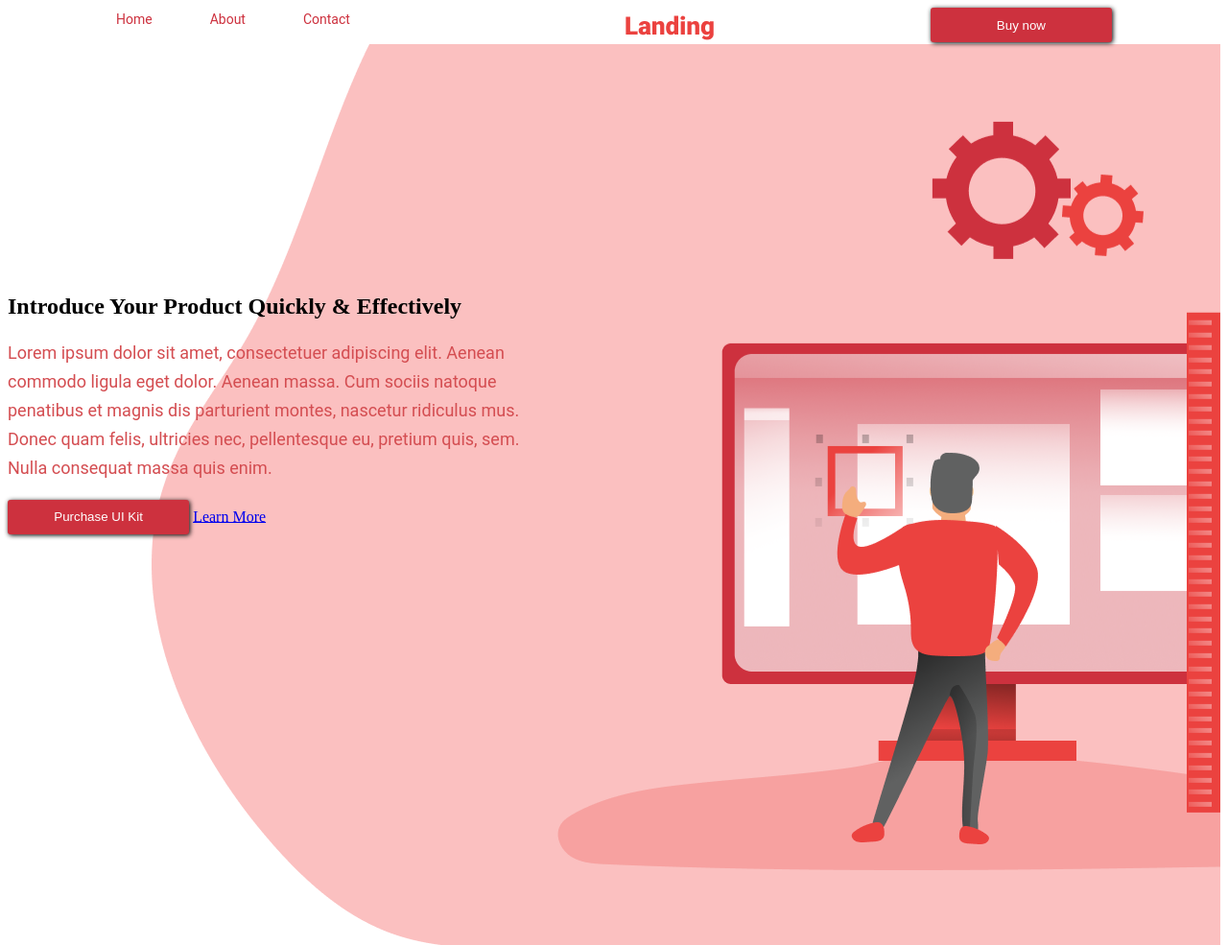
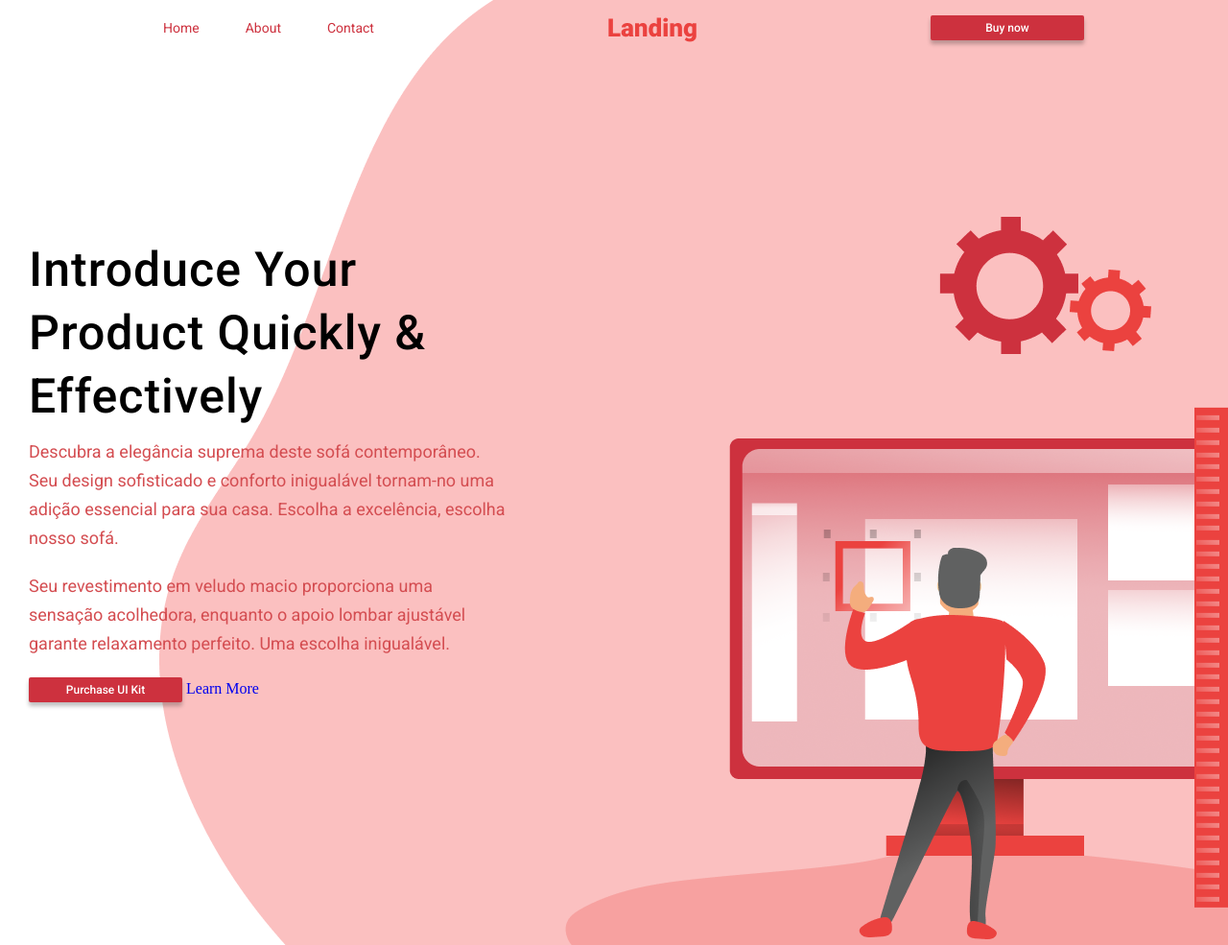
Before and after one commit to edukleber100/landing-page-errors, a plain HTML site: page index.html in a window 1280 px wide. Shown: the top 985 px of the page at 96% size. Drawn offline with Linux system fonts and the light colour scheme.

Commit message:
Separei os css de reset de pagina e estilização, arrumei a semantica do HTML e CSS, e corrigi alguns erros

```diff
--- a/index.html
+++ b/index.html
@@ -4,19 +4,23 @@
     <meta name="viewport" content="width=device-width, initial-scale=1.0">
     <title>Landing ADA</title>
 
+    <link rel="stylesheet" href="reset.css">
     <link rel="stylesheet" href="style.css">
+
 </head>
 
 <body>
     <header>
-        <nav class="header">
-            <ul>
+        <nav>
+            <ul class="menu" id="menu">
                 <li>Home</li>
                 <li>About</li>
                 <li>Contact</li>
             </ul>
 
-            <img src="assets/logo.png" />
+            <span class="logo">
+                <img src="assets/logo.png" />
+            </span>
 
             <button>Buy now</button>
         </nav>
@@ -29,13 +33,12 @@
                     Introduce Your Product Quickly & Effectively
                 </h2>
 
-                <span>
-                    Lorem ipsum dolor sit amet, consectetuer adipiscing elit. Aenean commodo ligula eget dolor. Aenean massa. Cum sociis natoque penatibus et magnis dis parturient montes, nascetur ridiculus
-    mus. Donec quam felis, ultricies nec, pellentesque eu, pretium quis, sem. Nulla consequat massa quis enim.
-                </span>
-
-                <br />
-                <br />
+                <p>
+                    Descubra a elegância suprema deste sofá contemporâneo. Seu design sofisticado e conforto inigualável tornam-no uma adição essencial para sua casa. Escolha a excelência, escolha nosso sofá.
+                </p>
+                <p>
+                    Seu revestimento em veludo macio proporciona uma sensação acolhedora, enquanto o apoio lombar ajustável garante relaxamento perfeito. Uma escolha inigualável.
+                </p>
 
                 <button>
                     Purchase UI Kit
@@ -48,16 +51,15 @@
 
     <footer>
         <div>
-            <span>
-                <p>©2023 Yourcompany</p>
-            </span>
+            <span class="footer-copy"> ©2023 Yourcompany </span>
 
             <button>Purchase now</button>
         </div>
 
+        <hr/>
 
         <div>
-            <ul style="display: flex; gap: 30px;">
+            <ul>
                 <li>Home</li>
                 <li>About</li>
                 <li>Contact</li>
--- /dev/null
+++ b/reset.css
@@ -0,0 +1,22 @@
+@import url('https://fonts.googleapis.com/css2?family=Roboto:wght@100;300;400;500;700;900&display=swap');
+
+* {
+    margin: 0;
+    padding: 0 ;
+    box-sizing: border-box;
+ }
+
+ html {
+    width: 100vw;
+    height: 100vh;
+    overflow-x: hidden;
+ }
+
+
+ ul {
+     list-style: none;
+ }
+
+ a {
+     text-decoration: none;
+ }
--- a/style.css
+++ b/style.css
@@ -1,9 +1,30 @@
-.header {
+/*-----------------------Menu Navegação inicio--------------------------------*/
+
+nav {
+    width: 100%;
+    flex-shrink: 0;
+
+    padding: 0rem 10rem;;
+    margin: 10px;
+
+
     display: flex;
-    justify-content: space-around;
+    flex-direction: row;
+    justify-content: space-between;
+    align-items: center;
 }
 
-ul {
+.menu {
+
+    justify-content: space-between;
+    display: flex;
+    flex-direction: row;
+    gap: 3rem;
+}
+
+#menu {
+
+
     color: #CD313E;
     font-family: Roboto;
     font-size: 14px;
@@ -12,32 +33,87 @@ ul {
     line-height: 24px;
 }
 
-button {
-    width: 189.131px;
-    height: 36px;
-    flex-shrink: 0;
-    background-color: #CD313E;
-    color: #fff;
-    border: none;
-    border-radius: 3px;
-    box-shadow: 1px 1px 5px black;
+.logo {
+    display: inline-flex;
+    justify-content: flex-end;
+    align-items: center;
 }
 
-.content {
-    padding-top: 240px;
-    padding-bottom: 440px;
-    margin-bottom: 100px;
+button {
+    width: 160px;
+    height: 26px;
+    flex-shrink: 0;
+
+    border-radius: 2px;
+    background-color: #CD313E;
+
+    border: none;
+    box-shadow: 0px 4px 4px 0px rgba(0, 0, 0, 0.25);
+
+    color: #fff;
+    text-align: center;
+    font-family: Roboto;
+    font-size: 12px;
+    font-style: normal;
+    font-weight: 500;
+    line-height: 18px;
+
+}
+
+/*-----------------------Menu Navegação fim--------------------------------*/
+
+/*-----------------------Conteudo inicio--------------------------------*/
+
+body {
+
+    overflow-x: hidden;
+
+    display: flex;
+    flex-direction: column;
+
+
+
     background: url('assets/background.png');
     background-repeat: no-repeat;
-    background-position: 100% 100%;
+
+    background-position: right top;
     background-origin: border-box;
+
+    flex-shrink: 0;
+
+    gap: 10rem;
 }
 
-.content div {
+
+
+
+.content {
     width: 540px;
+    height: 421px;
+
+    margin: 10px;
+    padding: 20px;
+
+
+    padding-bottom: 440px;
+    margin-bottom: 350px;
+
 }
 
-.content div span {
+h2{
+    font-family: Roboto;
+    font-size: 50px;
+    font-style: normal;
+    font-weight: 500;
+    line-height: 66px; /* 132% */
+    letter-spacing: 1px;
+    margin-bottom: 10px;
+}
+
+p {
+    margin-bottom: 20px;
+    line-height: 1.5;
+
     color: #D44D51;
     font-family: Roboto;
     font-size: 18px;
@@ -46,32 +122,30 @@ button {
     line-height: 30px;
 }
 
-.header ul{
-    display: flex;
-    list-style: none;
-    justify-content: space-around;
-    margin: 0;
-    padding: 0;
-}
 
-.header li {
-    margin-right: 60px;
-}
+/*-----------------------Conteudo fim--------------------------------*/
+
 
 /*-----------------------Footer inicio--------------------------------*/
 
 footer{
+
+    padding: 50px;
+    width: 100%;
     background-color: #F78282;
-    padding-top: 68px;
+
 }
 footer div{
     display: flex;
     justify-content: space-between;
 }
-footer  span p{
+.footer-copy{
+    display: flex;
     color: white;
 }
-footer div ul{
-    list-style: none;
+
+footer li{
+    color: white
+
 }
 /*-----------------------Footer Fim--------------------------------*/
```
